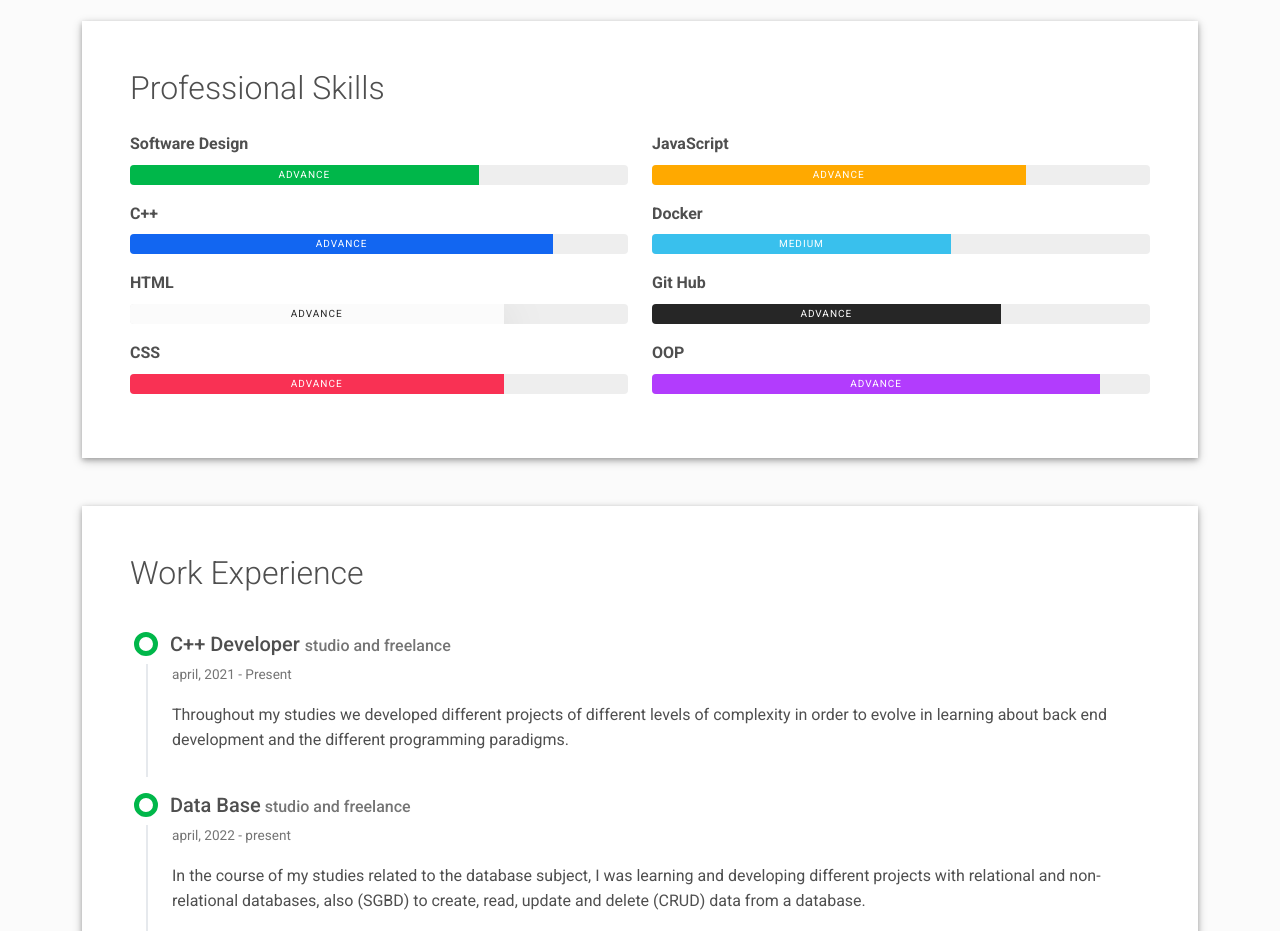
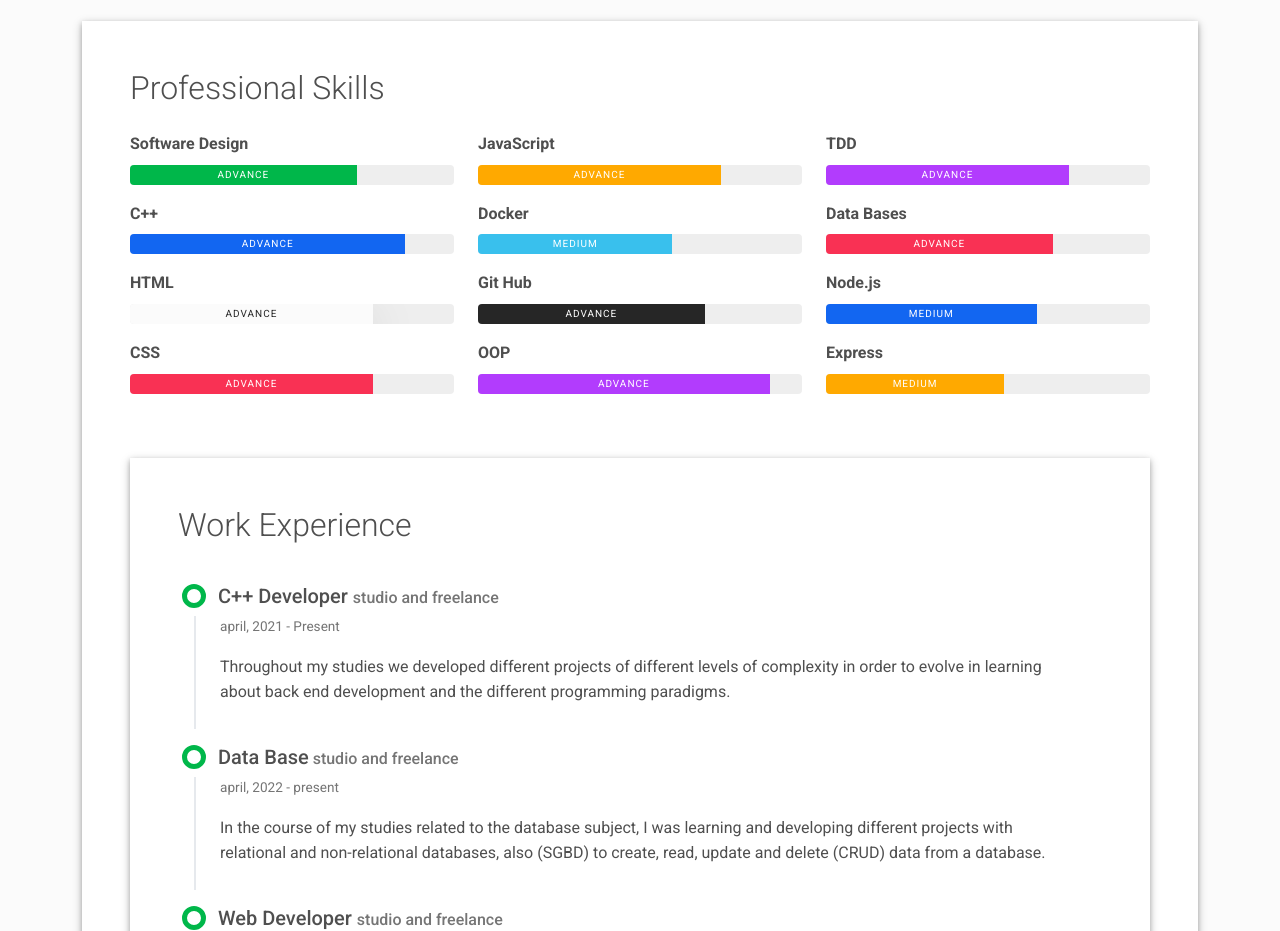
Before and after one commit to mateoroca/mateo.github.io, a plain HTML site: page index.html in a window 1280 px wide. Shown: the part 980-1911 px from the top of the page. Drawn offline with Linux system fonts and the light colour scheme.

Commit message:
add skills

```diff
--- a/css/main.css
+++ b/css/main.css
@@ -1,4 +1,10 @@
 /* Timeline custom component */
+
+
+
+.progress-bar {
+  width: 100%;
+}
 
 .timeline-card {
   position: relative;
--- a/index.html
+++ b/index.html
@@ -119,7 +119,7 @@
     <div class="skills-section">
       <h2 class="h2 fw-light mb-4">Professional Skills</h2>
       <div class="row">
-        <div class="col-md-6">
+        <div class="col-md-4">
           <div class="mb-3"><span class="fw-bolder">Software Design</span>
             <div class="progress my-2 rounded" style="height: 20px">
               <div class="progress-bar bg-success" role="progressbar" data-aos="zoom-in-right" data-aos-delay="100" data-aos-anchor=".skills-section" style="width: 70%;" aria-valuenow="80" aria-valuemin="0" aria-valuemax="100">Advance</div>
@@ -141,7 +141,7 @@
             </div>
           </div>
         </div>
-        <div class="col-md-6">
+        <div class="col-md-4">
           <div class="mb-3"><span class="fw-bolder">JavaScript</span>
             <div class="progress my-2 rounded" style="height: 20px">
               <div class="progress-bar bg-warning" role="progressbar" data-aos="zoom-in-right" data-aos-delay="400" data-aos-anchor=".skills-section" style="width: 75%" aria-valuenow="30" aria-valuemin="0" aria-valuemax="100">advance</div>
@@ -163,8 +163,29 @@
             </div>
           </div>
         </div>
-      </div>
-    </div>
+        <div class="col-md-4">
+              <div class="mb-3"><span class="fw-bolder">TDD</span>
+                <div class="progress my-2 rounded" style="height: 20px">
+                  <div class="progress-bar bg-secondary" role="progressbar" data-aos="zoom-in-right" data-aos-delay="400" data-aos-anchor=".skills-section" style="width: 75%" aria-valuenow="30" aria-valuemin="0" aria-valuemax="100">advance</div>
+                </div>
+               </div>
+              <div class="mb-3"><span class="fw-bolder">Data Bases</span>
+                <div class="progress my-2 rounded" style="height: 20px">
+                  <div class="progress-bar bg-danger" role="progressbar" data-aos="zoom-in-right" data-aos-delay="400" data-aos-anchor=".skills-section" style="width: 70%" aria-valuenow="30" aria-valuemin="0" aria-valuemax="100">advance</div>
+                </div>
+              </div>
+              <div class="mb-3"><span class="fw-bolder">Node.js</span>
+                <div class="progress my-2 rounded" style="height: 20px">
+                  <div class="progress-bar bg-image" role="progressbar" data-aos="zoom-in-right" data-aos-delay="400" data-aos-anchor=".skills-section" style="width: 65%" aria-valuenow="30" aria-valuemin="0" aria-valuemax="100">medium</div>
+                </div>
+              </div>
+              <div class="mb-3"><span class="fw-bolder">Express</span>
+                <div class="progress my-2 rounded" style="height: 20px">
+                  <div class="progress-bar bg-warning" role="progressbar" data-aos="zoom-in-right" data-aos-delay="400" data-aos-anchor=".skills-section" style="width: 55%" aria-valuenow="30" aria-valuemin="0" aria-valuemax="100">medium</div>
+                </div>
+              </div>
+
+        </div>
   </div>
   <div class="shadow-1-strong bg-white my-5 p-5" id="experience">
     <div class="work-experience-section">
```
